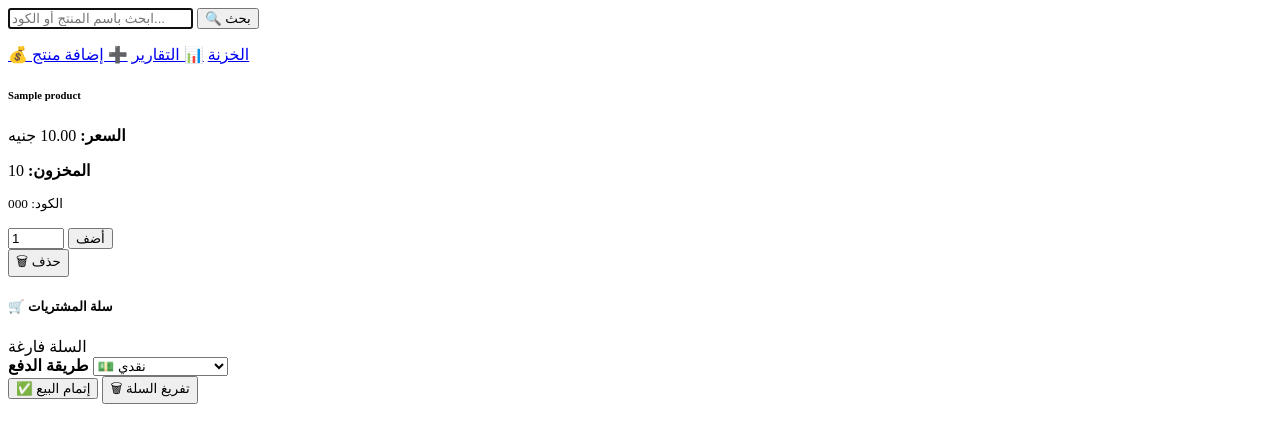
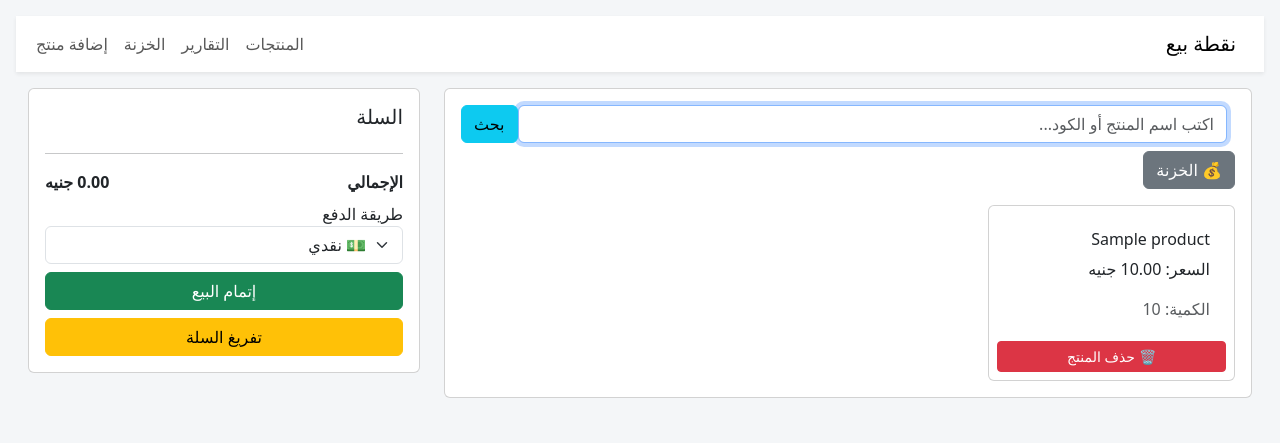
Before and after one commit to msayed20089/mobile-shop-web, a Flask app: page / in a window 1280 px wide. Shown: the top 443 px of the page. Run offline with Flask 3, Linux system fonts and the light colour scheme; tables that the repository leaves empty hold one stand-in row (values such as "Sample post").

Commit message:
Update index.html

```diff
--- a/templates/index.html
+++ b/templates/index.html
@@ -1,100 +1,54 @@
-
+{% extends "base.html" %}
+{% block content %}
 <div class="row">
   <div class="col-md-8">
-    <div class="card mb-4">
-      <div class="card-body">
-        <form id="searchForm" class="d-flex mb-3" method="get" action="{{ url_for('index') }}">
-          <input id="q" name="q" value="{{ q }}" class="form-control me-2" placeholder="ابحث باسم المنتج أو الكود..." autofocus>
-          <button class="btn btn-primary">🔍 بحث</button>
+    <div class="card mb-3 p-3">
+      <form id="searchForm" class="d-flex mb-2" method="get" action="{{ url_for('index') }}">
+        <input id="q" name="q" value="{{ q }}" class="form-control me-2" placeholder="اكتب اسم المنتج أو الكود..." autofocus>
+        <button class="btn btn-info">بحث</button>
       </form>
 
-        <div class="d-flex gap-2 flex-wrap">
-          <a href="{{ url_for('cash') }}" class="btn btn-warning">💰 الخزنة</a>
-          <a href="{{ url_for('reports') }}" class="btn btn-success">📊 التقارير</a>
-          <a href="{{ url_for('add_product_web') }}" class="btn btn-info">➕ إضافة منتج</a>
-        </div>
-      </div>
+      <!-- 🔹 زر للانتقال إلى صفحة الخزنة -->
+      <div class="mb-3 text-end">
+        <a href="{{ url_for('cash') }}" class="btn btn-secondary">💰 الخزنة</a>
       </div>
 
       <div id="products" class="row g-3">
         {% for p in products %}
-        <div class="col-sm-6 col-md-4 col-lg-3">
-          <div class="card product-card h-100">
-            <div class="card-body">
-              <h6 class="card-title text-primary">{{ p.name }}</h6>
-              <p class="card-text mb-1">
-                <strong>السعر:</strong> {{ '%.2f'|format(p.price) }} جنيه
-              </p>
-              <p class="card-text mb-1">
-                <strong>المخزون:</strong>
-                <span class="badge bg-{{ 'success' if p.quantity > 10 else 'warning' if p.quantity > 0 else 'danger' }}">
-                  {{ p.quantity }}
-                </span>
-              </p>
-              {% if p.code %}
-              <p class="card-text mb-2">
-                <small class="text-muted">الكود: {{ p.code }}</small>
-              </p>
-              {% endif %}
-
-              <div class="input-group input-group-sm mb-2">
-                <input type="number" class="form-control quantity-input" value="1" min="1" max="{{ p.quantity }}"
-                       id="qty-{{ p.id }}">
-                <button class="btn btn-outline-primary" onclick="addToCart({{ p.id }})">
-                  أضف
-                </button>
-              </div>
+          <div class="col-sm-6 col-md-4">
+            <div class="card product-card p-2">
+              <div class="card-body" onclick="addToCartQuick({{ p.id }})" style="cursor:pointer;">
+                <h6 class="card-title">{{ p.name }}</h6>
+                <p class="card-text">السعر: {{ '%.2f'|format(p.price) }} جنيه</p>
+                <p class="card-text text-muted">الكمية: {{ p.quantity }}</p>
               </div>
 
-            <div class="card-footer bg-transparent">
-              <form action="{{ url_for('delete_product', product_id=p.id) }}" method="POST"
-                    onsubmit="return confirm('هل أنت متأكد من حذف {{ p.name }}؟');">
-                <button type="submit" class="btn btn-sm btn-danger w-100">🗑 حذف</button>
+              <!-- 🔹 زر حذف المنتج -->
+              <form action="{{ url_for('delete_product', product_id=p.id) }}" method="POST" onsubmit="return confirm('هل أنت متأكد من حذف {{ p.name }}؟');">
+                <button type="submit" class="btn btn-sm btn-danger w-100 mt-1">🗑 حذف المنتج</button>
               </form>
-            </div>
-          </div>
-        </div>
-      {% else %}
-        <div class="col-12">
-          <div class="alert alert-info text-center">
-            {% if q %}
-              لا توجد منتجات مطابقة للبحث "{{ q }}"
-            {% else %}
-              لا توجد منتجات. <a href="{{ url_for('add_product_web') }}">أضف منتج جديد</a>
-            {% endif %}
             </div>
           </div>
         {% endfor %}
       </div>
     </div>
+  </div>
 
   <div class="col-md-4">
-    <div class="card sticky-top" style="top: 20px;">
-      <div class="card-header bg-success text-white">
-        <h5 class="mb-0">🛒 سلة المشتريات</h5>
-      </div>
-      <div class="card-body">
-        <div id="cartPanel" class="cart-panel mb-3">
-          <div class="text-center text-muted">السلة فارغة</div>
-        </div>
-
-        <div class="mb-3">
-          <label class="form-label"><strong>طريقة الدفع</strong></label>
+    <div class="card p-3">
+      <h5>السلة</h5>
+      <div id="cartPanel" class="cart-panel mb-2"></div>
+      <div class="mb-2">
+        <label>طريقة الدفع</label>
         <select id="payment_method" class="form-select">
-            <option value="نقدي">💵 نقدي</option>
-            <option value="بطاقة ائتمان">💳 بطاقة ائتمان</option>
-            <option value="محفظة إلكترونية">📱 محفظة إلكترونية</option>
+          <option>💵 نقدي</option>
+          <option>💳 بطاقة ائتمان</option>
+          <option>📱 محفظة إلكترونية</option>
         </select>
       </div>
-
       <div class="d-grid gap-2">
-          <button class="btn btn-success btn-lg" onclick="checkout()">
-            ✅ إتمام البيع
-          </button>
-          <button class="btn btn-outline-danger" onclick="clearCart()">
-            🗑 تفريغ السلة
-          </button>
-        </div>
+        <button class="btn btn-success" onclick="checkout()">إتمام البيع</button>
+        <button class="btn btn-warning" onclick="clearCart()">تفريغ السلة</button>
       </div>
     </div>
   </div>
@@ -105,150 +59,57 @@ let cart = [];
 
 function renderCart(){
   const panel = document.getElementById('cartPanel');
-
-  if (cart.length === 0) {
-    panel.innerHTML = '<div class="text-center text-muted">السلة فارغة</div>';
-    return;
-  }
-
-  let html = '';
+  panel.innerHTML = '';
   let total = 0;
-
-  cart.forEach((item, index) => {
-    const itemTotal = item.price * item.quantity;
-    total += itemTotal;
-
-    html += `
-      <div class="d-flex justify-content-between align-items-center border-bottom pb-2 mb-2">
-        <div class="flex-grow-1">
-          <strong class="d-block">${item.name}</strong>
-          <small class="text-muted">
-            ${item.quantity} × ${item.price.toFixed(2)} = ${itemTotal.toFixed(2)} جنيه
-          </small>
+  cart.forEach((it, idx) => {
+    total += it.price * it.quantity;
+    panel.innerHTML += `
+      <div class="d-flex justify-content-between align-items-center mb-2">
+        <div>
+          <strong>${it.name}</strong><br>
+          ${it.quantity} × ${it.price.toFixed(2)} = ${(it.price*it.quantity).toFixed(2)}
         </div>
-        <button class="btn btn-sm btn-outline-danger" onclick="removeFromCart(${index})">
-          ✕
-        </button>
+        <div>
+          <button class="btn btn-sm btn-outline-danger" onclick="removeFromCart(${idx})">حذف</button>
+        </div>
       </div>
     `;
   });
-
-  html += `
-    <div class="d-flex justify-content-between align-items-center mt-3 pt-2 border-top">
-      <strong>الإجمالي:</strong>
-      <strong class="text-success">${total.toFixed(2)} جنيه</strong>
-    </div>
-  `;
-
-  panel.innerHTML = html;
+  panel.innerHTML += `<hr><div class="d-flex justify-content-between"><strong>الإجمالي</strong><strong>${total.toFixed(2)} جنيه</strong></div>`;
 }
 
-function addToCart(productId){
-  const quantityInput = document.getElementById(`qty-${productId}`);
-  const quantity = parseInt(quantityInput.value) || 1;
-
-  if (quantity <= 0) {
-    alert('الكمية يجب أن تكون أكبر من الصفر');
-    return;
-  }
-
-  fetch(`/api/product/${productId}`)
-    .then(response => response.json())
-    .then(product => {
-      if (quantity > product.quantity) {
-        alert(`الكمية المطلوبة (${quantity}) أكبر من المتوفر (${product.quantity})`);
-        return;
-      }
-
-      const existingItem = cart.find(item => item.id === product.id);
-      if (existingItem) {
-        if (existingItem.quantity + quantity > product.quantity) {
-          alert(`إجمالي الكمية في السلة سيتجاوز المخزون المتوفر`);
-          return;
-        }
-        existingItem.quantity += quantity;
-      } else {
-        cart.push({
-          id: product.id,
-          name: product.name,
-          price: parseFloat(product.price),
-          quantity: quantity
+function addToCartQuick(id){
+  fetch(`/api/product/${id}`).then(r=>r.json()).then(p=>{
+    let qty = prompt(`المنتج: ${p.name}\nالسعر: ${p.price}\nالمتوفر: ${p.quantity}\nاكتب الكمية:`, "1");
+    if(!qty) return;
+    qty = parseInt(qty);
+    if(isNaN(qty) || qty <= 0){ alert('أدخل كمية صحيحة'); return; }
+    if(qty > p.quantity){ alert('الكمية أكبر من المتوفر'); return; }
+    const existing = cart.find(c=>c.id===p.id);
+    if(existing){ existing.quantity += qty; }
+    else { cart.push({id:p.id, name:p.name, price: parseFloat(p.price), quantity: qty}); }
+    renderCart();
   });
 }
 
-      renderCart();
-      quantityInput.value = 1;
-    })
-    .catch(error => {
-      console.error('Error:', error);
-      alert('خطأ في جلب بيانات المنتج');
-    });
+function removeFromCart(idx){ cart.splice(idx,1); renderCart(); }
+function clearCart(){ if(confirm('هل تريد تفريغ السلة؟')){ cart = []; renderCart(); } }
+function checkout(){
+  if(cart.length===0){ alert('السلة فارغة'); return; }
+  const payment_method = document.getElementById('payment_method').value;
+  fetch('/api/checkout', {
+    method:'POST',
+    headers: {'Content-Type':'application/json'},
+    body: JSON.stringify({cart:cart, payment_method: payment_method})
+  }).then(r=>r.json()).then(res=>{
+    if(res.success){ alert('تمت العملية. الفاتورة: '+res.receipt_number); cart = []; renderCart(); }
+    else alert('خطأ: '+(res.error||'فشل'));
+  }).catch(e=>alert('خطأ في الاتصال'));
 }
 
-function removeFromCart(index){
-  cart.splice(index, 1);
-  renderCart();
-}
-
-function clearCart(){
-  if (cart.length === 0) return;
-
-  if (confirm('هل تريد تفريغ السلة بالكامل؟')) {
-    cart = [];
-    renderCart();
-  }
-}
-
-function checkout(){
-  if (cart.length === 0) {
-    alert('السلة فارغة');
-    return;
-  }
-
-  const payment_method = document.getElementById('payment_method').value;
-
-  if (!confirm(`هل تريد إتمام البيع بإجمالي ${calculateTotal().toFixed(2)} جنيه؟`)) {
-    return;
-  }
-
-  fetch('/api/checkout', {
-    method: 'POST',
-    headers: {'Content-Type': 'application/json'},
-    body: JSON.stringify({
-      cart: cart,
-      payment_method: payment_method
-    })
-  })
-  .then(response => response.json())
-  .then(result => {
-    if (result.success) {
-      alert(`✅ تمت عملية البيع بنجاح\nرقم الفاتورة: ${result.receipt_number}\nالمبلغ: ${result.total.toFixed(2)} جنيه`);
-      cart = [];
-      renderCart();
-      // إعادة تحميل الصفحة لتحديث المخزون
-      setTimeout(() => location.reload(), 1000);
-    } else {
-      alert(`❌ فشلت العملية: ${result.error || 'حدث خطأ غير معروف'}`);
-    }
-  })
-  .catch(error => {
-    console.error('Error:', error);
-    alert('❌ خطأ في الاتصال بالخادم');
+document.getElementById('q').addEventListener('keydown', function(e){
+  if(e.key === 'Enter'){ e.preventDefault(); document.getElementById('searchForm').submit(); }
 });
-}
-
-function calculateTotal(){
-  return cart.reduce((total, item) => total + (item.price * item.quantity), 0);
-}
-
-// البحث بالزر Enter
-document.getElementById('q').addEventListener('keydown', function(e){
-  if (e.key === 'Enter') {
-    e.preventDefault();
-    document.getElementById('searchForm').submit();
-  }
-});
-
-// التهيئة الأولية
 renderCart();
 </script>
+{% endblock %}
```
Lines whose indentation alone changed are shown as unchanged.
